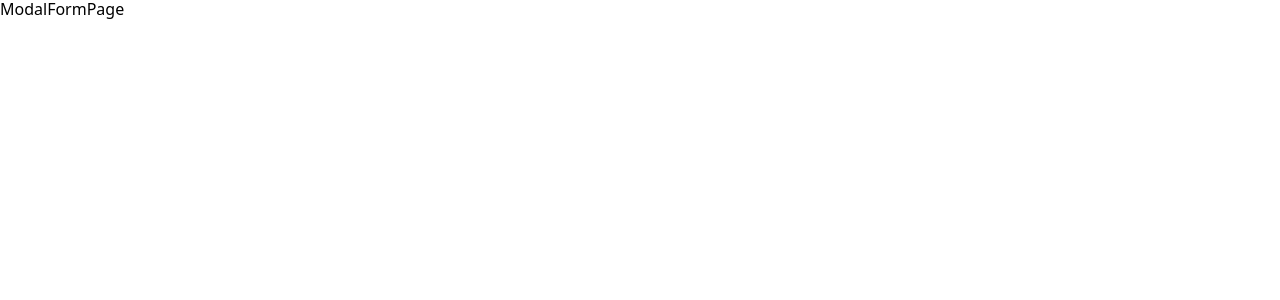
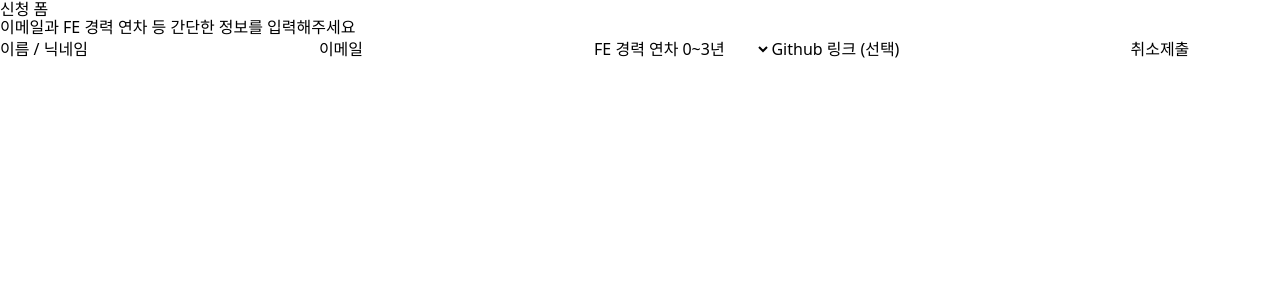
Before and after one commit to jokh0108/accessibility-friendly-modal-form, a React (Vite) app: page / in a window 1280 px wide. Shown: the top 300 px of the page. Built offline with nearby package versions, Linux system fonts and the light colour scheme.

Commit message:
feat: initial form

```diff
--- a/src/ModalFormPage.tsx
+++ b/src/ModalFormPage.tsx
@@ -1,6 +1,46 @@
 const ModalFormPage = () => {
-  /* 여기에 구현해 주세요 */
-  return <div>ModalFormPage</div>;
+  const handleSubmit = (e) => {
+    e.preventDefault();
+    console.log(e.target);
+
+    const formData = new FormData(e.target);
+    const data = Object.fromEntries(formData.entries());
+
+    console.log(data);
+  };
+
+  const handleCancel = () => {
+    console.log(123);
+  };
+
+  return (
+    <div className="flex flex-col">
+      <h1>신청 폼</h1>
+      <span>이메일과 FE 경력 연차 등 간단한 정보를 입력해주세요</span>
+      <form onSubmit={handleSubmit}>
+        <label htmlFor="name">이름 / 닉네임</label>
+        <input name="name" />
+
+        <label htmlFor="email">이메일</label>
+        <input type="email" name="email" />
+
+        <label htmlFor="year">FE 경력 연차</label>
+        <select name="score">
+          <option value="A">0~3년</option>
+          <option value="B">4~7년</option>
+          <option value="C">8년차 이상</option>
+        </select>
+
+        <label htmlFor="github">Github 링크 (선택)</label>
+        <input name="github" />
+
+        <button type="button" onClick={handleCancel}>
+          취소
+        </button>
+        <button type="submit">제출</button>
+      </form>
+    </div>
+  );
 };
 
 export default ModalFormPage;
```
